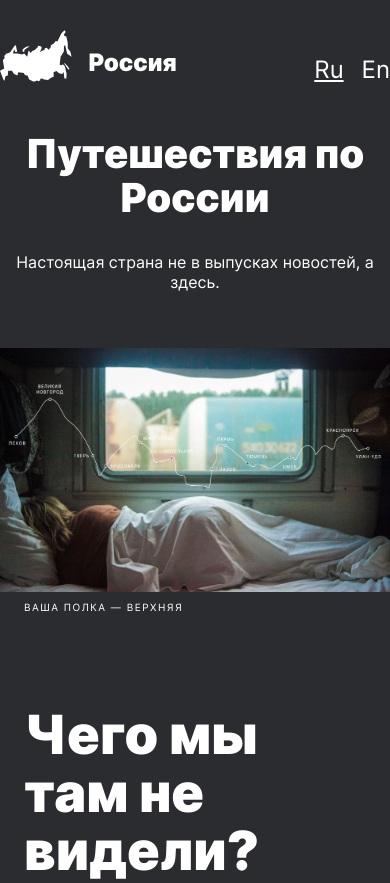
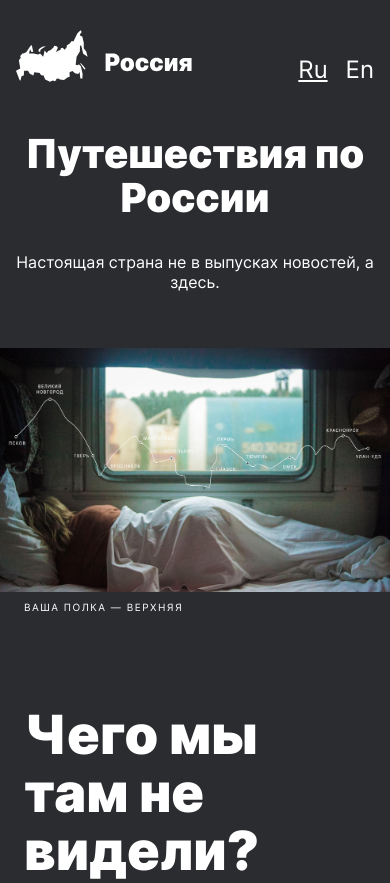
Before and after one commit to p1d3c/russia, a plain HTML site: page index.html in a window 390 px wide. Shown: the top 883 px of the page. Drawn offline with Linux system fonts and the light colour scheme.

Commit message:
codereview2.4

```diff
--- a/blocks/footer/footer.css
+++ b/blocks/footer/footer.css
@@ -6,6 +6,14 @@
   justify-content: space-between;
   padding: 92px 0 24px 0;
   margin: 0 auto 0 auto;
+}
+
+@media screen and (max-width:1280px) {
+  .footer {
+    padding-left: 48px;
+    padding-right: 48px;
+    box-sizing: border-box;
+  }
 }
 
 @media screen and (max-width:1024px) {
@@ -18,6 +26,8 @@
   .footer {
     max-width: 720px;
     padding-top: 88px;
+    padding-left: 24px;
+    padding-right: 24px;
   }
 }
 
--- a/blocks/header/header.css
+++ b/blocks/header/header.css
@@ -5,6 +5,14 @@
   justify-content: space-between;
   margin: 0 auto 0 auto;
   padding: 28px 0 0 0;
+}
+
+@media screen and (max-width:1280px) {
+  .header {
+    padding-left: 48px;
+    padding-right: 48px;
+    box-sizing: border-box;
+  }
 }
 
 @media screen and (max-width: 1024px) {
@@ -16,6 +24,15 @@
 @media screen and (max-width:768px) {
   .header {
     max-width: 720px;
+    padding-left: 24px;
+    padding-right: 24px;
+  }
+}
+
+@media screen and (max-width:568px) {
+  .header {
+    padding-left: 16px;
+    padding-right: 16px;
   }
 }
 
```
